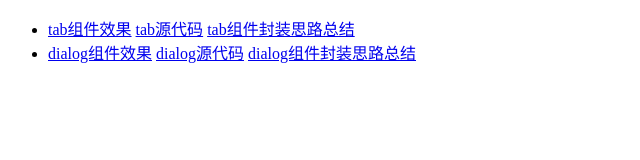
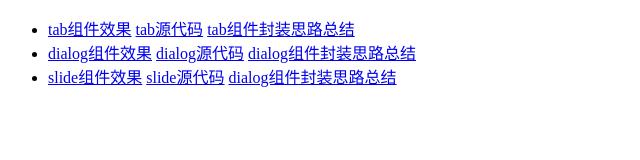
Before and after one commit to ziwei3749/ui-wheels, a website: page index.html in a window 1280 px wide. Shown: the whole page, without its empty margins (0-640 px from the left). Drawn offline with Linux system fonts and the light colour scheme.

Commit message:
修改readme文档

```diff
--- a/index.html
+++ b/index.html
@@ -19,6 +19,11 @@
             <a href="https://github.com/ziwei3749/ui-wheels/tree/master/src/dialog" target=_blank>dialog源代码</a>
             <a href="https://github.com/ziwei3749/ui-wheels/blob/master/src/dialog/dialog%E7%BB%84%E4%BB%B6%E4%BD%BF%E7%94%A8%E4%B8%8E%E5%B0%81%E8%A3%85%E6%96%87%E6%A1%A3.md" target=_blank>dialog组件封装思路总结</a>
         </li>
+        <li>
+            <a href="./src/slide/slide.html" target=_blank>slide组件效果</a>
+            <a href="https://github.com/ziwei3749/ui-wheels/tree/master/src/slide" target=_blank>slide源代码</a>
+            <a href="https://github.com/ziwei3749/ui-wheels/blob/master/src/slide/slide%E7%BB%84%E4%BB%B6%E4%BD%BF%E7%94%A8%E4%B8%8E%E5%B0%81%E8%A3%85%E6%96%87%E6%A1%A3.md" target=_blank>dialog组件封装思路总结</a>
+        </li>
     </ul>
 
 </body>
```
Also changed, not shown: src/slide/slide.html (+1 -2 lines), README.md, structure.png (added).
